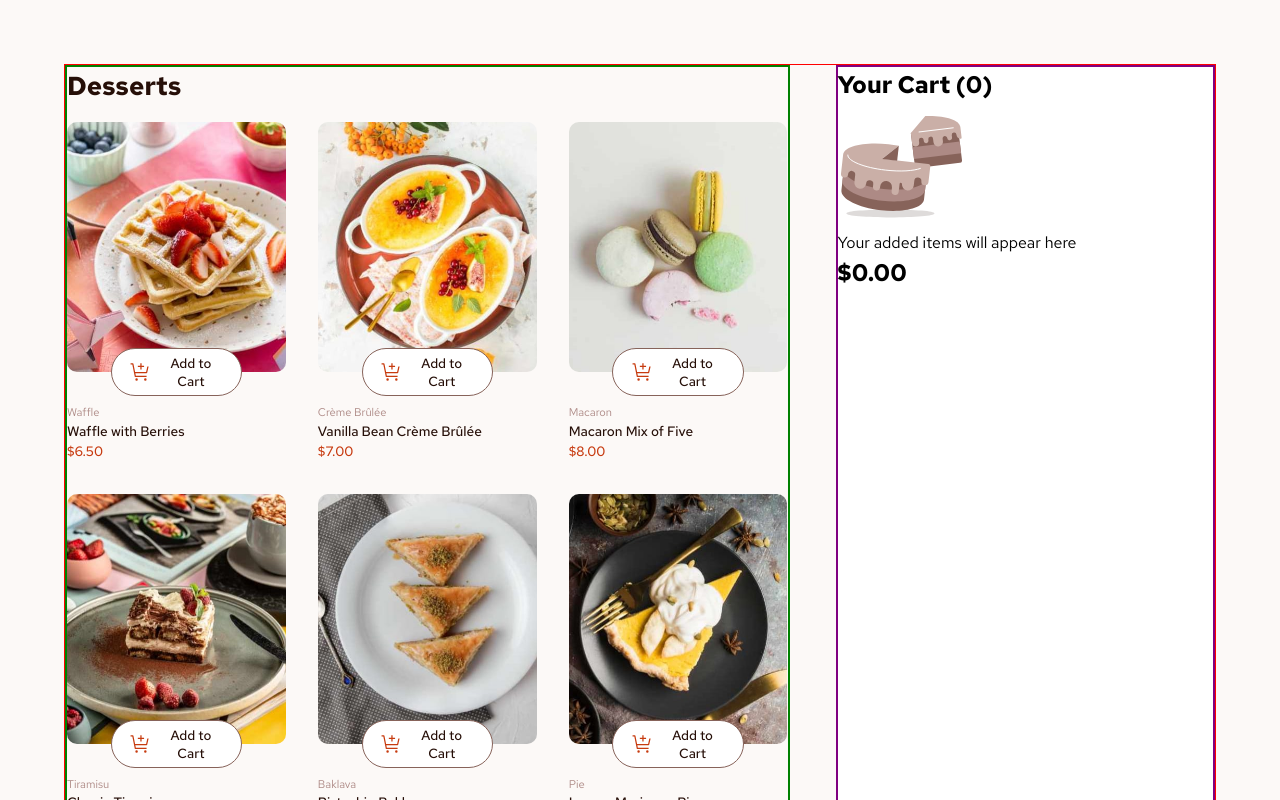
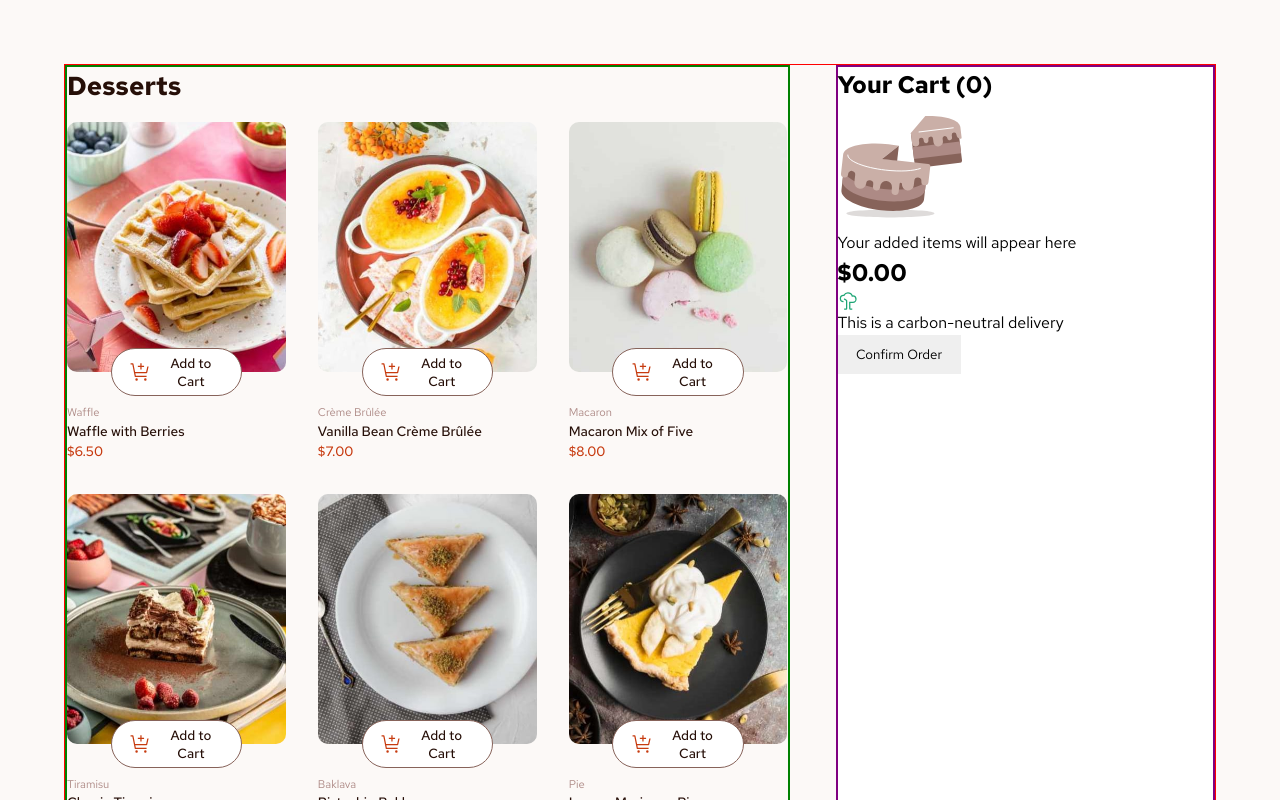
Before and after one commit to winniffy/product-list-cart, a React (Vite) app: page / in a window 1280 px wide. Shown: the top 800 px of the page. Built offline with nearby package versions, Linux system fonts and the light colour scheme.

Commit message:
add clear function to reducer function for cart item clear btn

```diff
--- a/src/App.jsx
+++ b/src/App.jsx
@@ -25,6 +25,12 @@ function reducer(state, action) {
       )
       .filter((item) => item.quantity > 0);
 
+      case "clear":
+        return state.map((item) =>
+          item.id === action.payload.id ? {...item, quantity: item.quantity > 1 ? item.quantity = 0 : '' } : item
+        )
+        .filter((item) => item.quantity > 0);
+
     default:
       return state;
   }
@@ -47,6 +53,10 @@ function App() {
 
   function removeItem (dessertID) {
     dispatch({type: "remove", payload: {id: dessertID}})
+  };
+
+  function clearItem (dessertID) {
+    dispatch({type: "clear", payload: {id: dessertID}})
   };
 
   // cart total
@@ -72,7 +82,7 @@ function App() {
 
         {/* right section */}
         <section className="right_container">
-          <Cart cartItems={cartItems} removeItem={removeItem} totalAmount={totalAmount} />
+          <Cart cartItems={cartItems} clearItem={clearItem} totalAmount={totalAmount} />
         </section>
 
       </div>
--- a/src/components/Cart.jsx
+++ b/src/components/Cart.jsx
@@ -1,8 +1,9 @@
 import CartItem from "./CartItem"
 import emptyIllustration from "/images/illustration-empty-cart.svg"
+import carbonNeutralIcon from "/images/icon-carbon-neutral.svg";
 import './Cart.css';
 
-const Cart = ({cartItems, removeItem, totalAmount}) => {
+const Cart = ({cartItems, clearItem, totalAmount}) => {
   return (
     <div>
         <h2>Your Cart ({cartItems.length})</h2>
@@ -16,13 +17,24 @@ const Cart = ({cartItems, removeItem, totalAmount}) => {
                 cartItems.map((item) => {
                     // console.log(cartItems)
                     return (
-                        <CartItem key={item.id} item={item} removeItem={removeItem} />
+                        <CartItem key={item.id} item={item} clearItem={clearItem} />
                     )
                 })
             )
         }
 
         <h2>{`$${totalAmount.toFixed(2)}`}</h2>
+
+        <article className="carbon_neutral">
+            <img src={carbonNeutralIcon} alt="carbon neutral icon" />
+            <p className="carbon_text">This is a carbon-neutral delivery</p>
+        </article>
+
+        <button className="confirm_btn">
+            Confirm Order
+        </button>
+
+
     </div>
   )
 }
--- a/src/components/CartItem.jsx
+++ b/src/components/CartItem.jsx
@@ -2,7 +2,7 @@ import removeIcon from '/images/icon-remove-item.svg';
 import './Cart.css';
 
 
-const CartItem = ({item, removeItem}) => {
+const CartItem = ({item, clearItem}) => {
 
     const itemTotalAmount = `$${(item.quantity * item.price).toFixed(2)}`;
 
@@ -12,7 +12,7 @@ const CartItem = ({item, removeItem}) => {
         <p className="cart_item-price">{`$${item.price.toFixed(2)}`}</p>
         <p>{item.quantity}</p>
         <p>{itemTotalAmount}</p>
-        <button onClick={(item) => removeItem(item.id)}>
+        <button onClick={() => clearItem(item.id)}>
             <img src={removeIcon} alt="remove item icon" />
         </button>
     </div>
```
